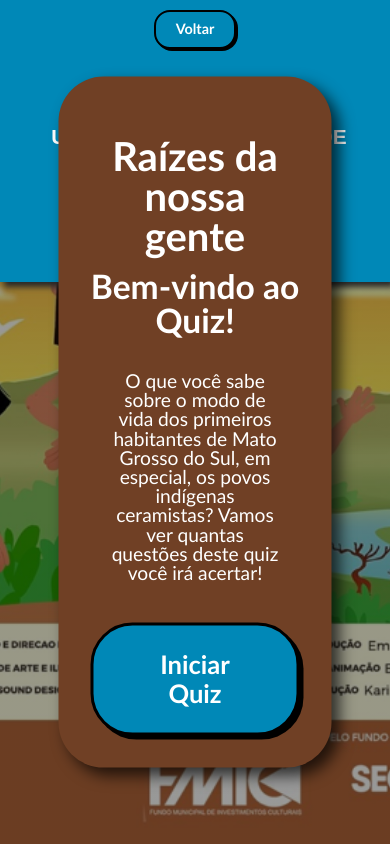
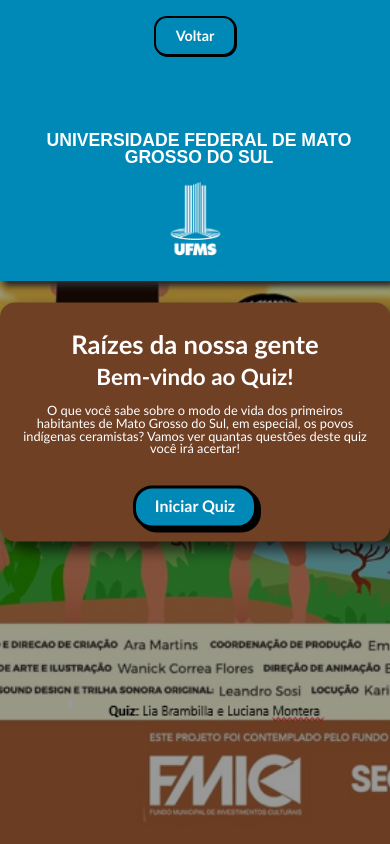
Before and after one commit to jpmartins03/Projeto-MuArq---Quiz, a plain HTML site: page page1.html in a window 390 px wide. Drawn offline with nearby package versions, Linux system fonts and the light colour scheme; a web font is replaced by a local one.

Commit message:
responsividade para celulares

```diff
--- a/assets/css/page1.css
+++ b/assets/css/page1.css
@@ -218,32 +218,84 @@ p {
         flex-direction: column;
         height: auto;
         text-align: center;
-    }
-
-    .header-left {
-        flex-direction: column; /* Empilha logo e título em telas pequenas */
-        align-items: center;
-        margin-bottom: 0.5rem;
+        padding: 0.5rem; /* Reduz o padding do header */
     }
 
     #UFMS-LOGO-DIV {
-        margin: 0 auto;
+        margin: 0 auto 0.3rem; /* Reduz a margem inferior da logo */
     }
 
     #UFMS {
-        font-size: 1.3rem;
-        margin-left: 0; /* Remove a margem para o título ficar centralizado */
+        font-size: 1.1rem; /* Reduz ainda mais a fonte do título */
     }
 
     .back-button {
-        padding-top: 0; /* Remove padding superior */
+        padding-top: 0.5rem; /* Reduz o padding superior do botão */
     }
 
     #back {
-        font-size: 0.9rem;
+        font-size: 0.9rem; /* Reduz ainda mais a fonte do botão */
+        padding: 0.6rem 1.2rem; /* Reduz o padding do botão */
+        border-radius: 0.8rem; /* Reduz o raio da borda do botão */
+        box-shadow: 1px 1px black; /* Reduz a sombra do botão */
+    }
+
+    .quadro {
+        width: 95%; /* Aumenta um pouco a largura do quadro */
+        margin-left: auto;
+        margin-right: auto;
+        padding: 1rem; /* Reduz o padding interno do quadro */
+        border-radius: 20px; /* Reduz o raio da borda do quadro */
+    }
+
+    .quadro h1 {
+        font-size: 1.8rem; /* Reduz a fonte do título principal */
+        margin-bottom: 0.5rem; /* Reduz a margem inferior do título */
+    }
+
+    .quadro h2 {
+        font-size: 1.6rem; /* Reduz a fonte do subtítulo */
+        margin-bottom: 0.5rem; /* Reduz a margem inferior do subtítulo */
+    }
+
+    .quadro p {
+        font-size: 0.9rem; /* Reduz a fonte do parágrafo */
+        padding: 0.5rem; /* Reduz o padding do parágrafo */
+    }
+
+    .quadro .start {
+        font-size: 1.1rem; /* Reduz a fonte do botão Iniciar Quiz */
+        padding: 0.8rem 1.5rem; /* Reduz o padding do botão Iniciar Quiz */
+        border-radius: 1.5rem; /* Reduz o raio da borda do botão Iniciar Quiz */
+    }
+}
+
+/* Otimização para telas menores que 480px (opcional) */
+@media only screen and (max-width: 480px) {
+    .quadro {
+        width: 100%; /* Ocupa toda a largura em telas muito pequenas */
+        margin-left: 0;
+        margin-right: 0;
+        padding: 0.8rem;
+        border-radius: 15px;
+    }
+
+    .quadro h1 {
+        font-size: 1.6rem;
+    }
+
+    .quadro h2 {
+        font-size: 1.4rem;
+    }
+
+    .quadro p {
+        font-size: 0.8rem;
+    }
+
+    .quadro .start {
+        font-size: 1rem;
         padding: 0.6rem 1.2rem;
-        border-radius: 1rem;
-        box-shadow: 2px 2px black;
+        border-radius: 1.2rem;
     }
 }
 
```
